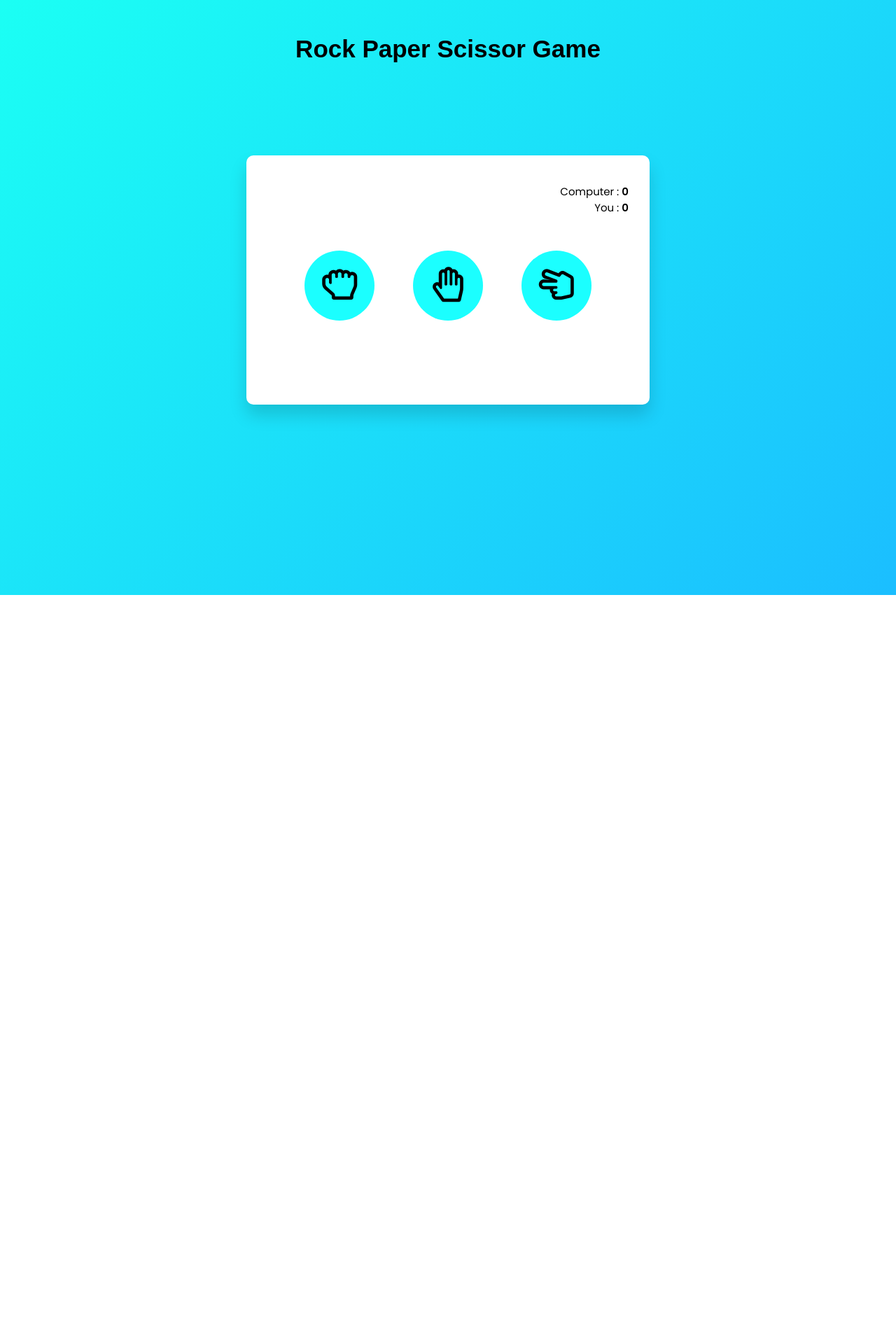
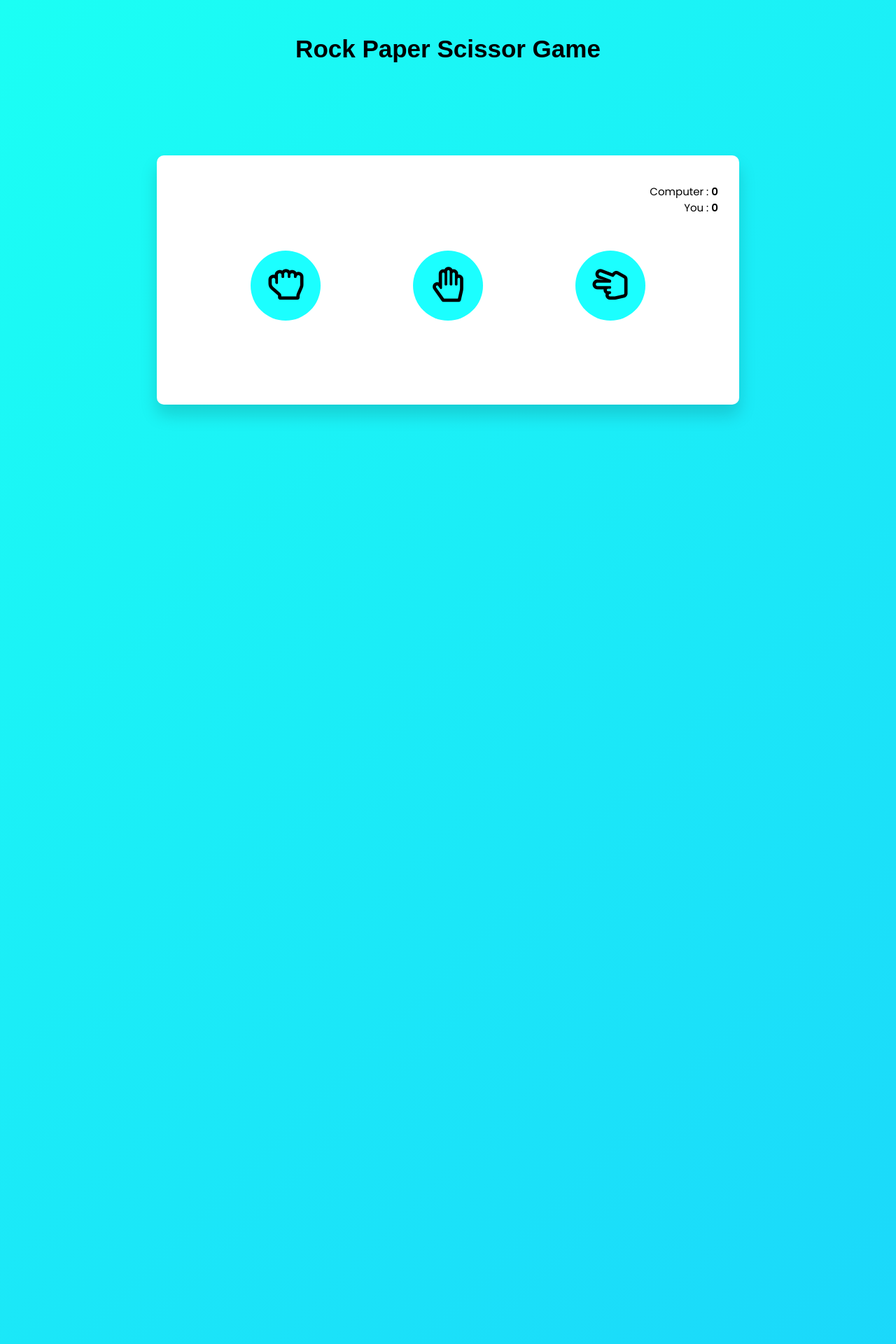
Before and after one commit to Albazcano/GameOn--Time-To-Play, a PHP site: page / in a window 1280 px wide. Shown: the top 1920 px of the page at 70% size. Before the commit the page ends 850 px from the top, so only its background shows below. Run offline with PHP 8.4, Linux system fonts and the light colour scheme.

Commit message:
modified index.html and style.css

```diff
--- a/index.html
+++ b/index.html
@@ -39,6 +39,5 @@
         </div>
     </div>
 
-<!--linking the javascript file-->
 <script src="app.js"></script>
 </body>
--- a/style.css
+++ b/style.css
@@ -21,15 +21,18 @@ h1{
 }
 
 body{
-    height: 100vh;
+
+    height: 500vh;
     background: linear-gradient(
         135deg,
         #1bfff4,
         #1bbeff
     );
+    background-color: red;
 }
+
 .container{
-    width: 45%;
+    width: 65%;
     min-width: 500px;
     background-color: #ffffff;
     padding: 40px 30px;
```
